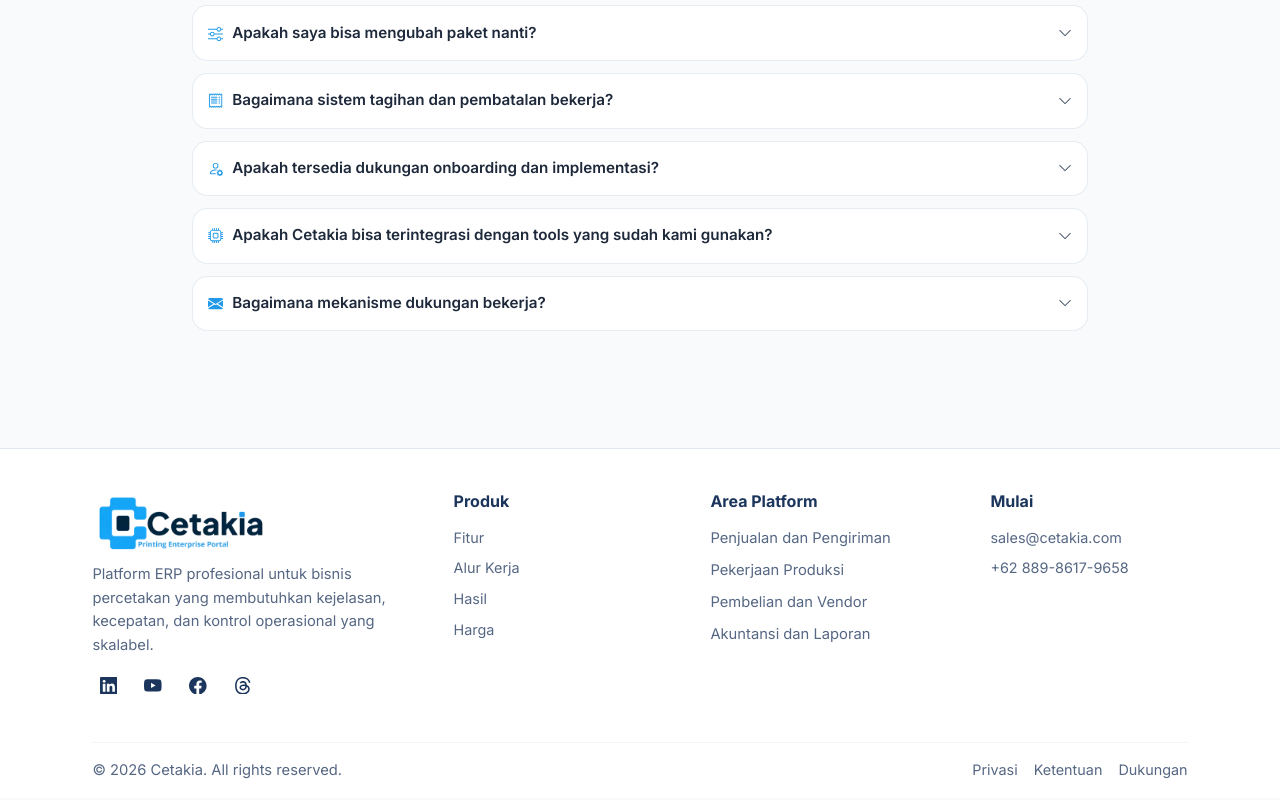
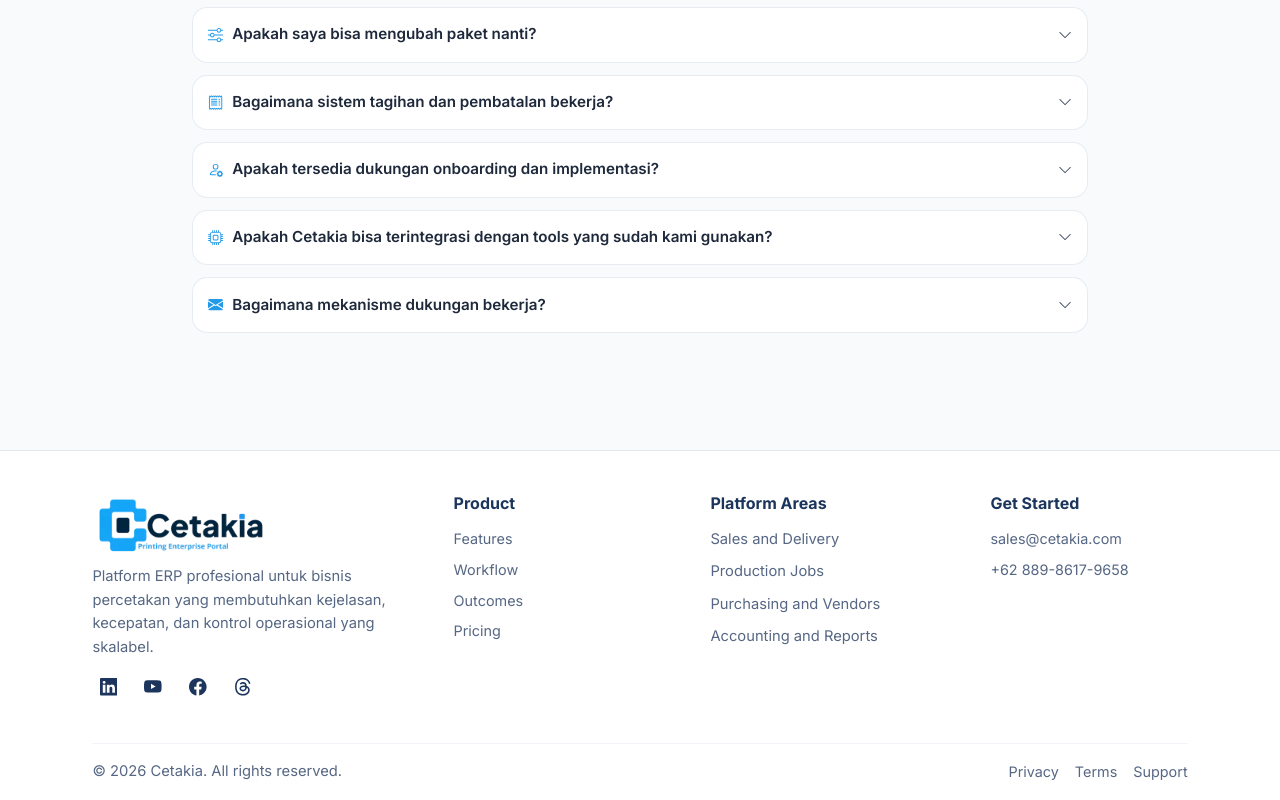
Before and after one commit to astrocoding/cetakia-blogs, a Next.js app: page / in a window 1280 px wide. Shown: the part 4403-5203 px from the top of the page. Built offline with nearby package versions, Linux system fonts and the light colour scheme; no server answers.

Commit message:
refactor(footer, pricing): fixed pricing CTA, fixed footer content

```diff
--- a/src/data/landing_content.json
+++ b/src/data/landing_content.json
@@ -1,5 +1,35 @@
 {
   "defaultLocale": "id",
+  "footer": {
+    "columns": [
+      {
+        "title": "Product",
+        "links": [
+          { "label": "Features", "href": "/#features" },
+          { "label": "Workflow", "href": "/#workflow" },
+          { "label": "Outcomes", "href": "/#outcomes" },
+          { "label": "Pricing", "href": "/#pricing" }
+        ]
+      },
+      {
+        "title": "Platform Areas",
+        "items": ["Sales and Delivery", "Production Jobs", "Purchasing and Vendors", "Accounting and Reports"]
+      },
+      {
+        "title": "Get Started",
+        "links": [
+          { "label": "sales@cetakia.com", "href": "mailto:sales@cetakia.com" },
+          { "label": "+62 889-8617-9658", "href": "tel:+6288986179658" }
+        ]
+      }
+    ],
+    "copyright": "© 2026 Cetakia. All rights reserved.",
+    "bottomLinks": [
+      { "label": "Privacy", "href": "#" },
+      { "label": "Terms", "href": "#" },
+      { "label": "Support", "href": "#" }
+    ]
+  },
   "locales": {
     "id": {
       "header": {
@@ -29,40 +59,7 @@
         ]
       },
       "footer": {
-        "description": "Platform ERP profesional untuk bisnis percetakan yang membutuhkan kejelasan, kecepatan, dan kontrol operasional yang skalabel.",
-        "columns": [
-          {
-            "title": "Produk",
-            "links": [
-              { "label": "Fitur", "href": "/#features" },
-              { "label": "Alur Kerja", "href": "/#workflow" },
-              { "label": "Hasil", "href": "/#outcomes" },
-              { "label": "Harga", "href": "/#pricing" }
-            ]
-          },
-          {
-            "title": "Area Platform",
-            "items": [
-              "Penjualan dan Pengiriman",
-              "Pekerjaan Produksi",
-              "Pembelian dan Vendor",
-              "Akuntansi dan Laporan"
-            ]
-          },
-          {
-            "title": "Mulai",
-            "links": [
-              { "label": "sales@cetakia.com", "href": "mailto:sales@cetakia.com" },
-              { "label": "+62 889-8617-9658", "href": "tel:+6288986179658" }
-            ]
-          }
-        ],
-        "copyright": "© 2026 Cetakia. All rights reserved.",
-        "bottomLinks": [
-          { "label": "Privasi", "href": "#" },
-          { "label": "Ketentuan", "href": "#" },
-          { "label": "Dukungan", "href": "#" }
-        ]
+        "description": "Platform ERP profesional untuk bisnis percetakan yang membutuhkan kejelasan, kecepatan, dan kontrol operasional yang skalabel."
       },
       "hero": {
         "eyebrow": "Sistem untuk Percetakan",
@@ -340,35 +337,7 @@
         ]
       },
       "footer": {
-        "description": "A professional ERP platform for printing businesses that need clarity, speed, and scalable control.",
-        "columns": [
-          {
-            "title": "Product",
-            "links": [
-              { "label": "Features", "href": "/#features" },
-              { "label": "Workflow", "href": "/#workflow" },
-              { "label": "Outcomes", "href": "/#outcomes" },
-              { "label": "Pricing", "href": "/#pricing" }
-            ]
-          },
-          {
-            "title": "Platform Areas",
-            "items": ["Sales and Delivery", "Production Jobs", "Purchasing and Vendors", "Accounting and Reports"]
-          },
-          {
-            "title": "Get Started",
-            "links": [
-              { "label": "sales@cetakia.com", "href": "mailto:sales@cetakia.com" },
-              { "label": "+62 889-8617-9658", "href": "tel:+6288986179658" }
-            ]
-          }
-        ],
-        "copyright": "© 2026 Cetakia. All rights reserved.",
-        "bottomLinks": [
-          { "label": "Privacy", "href": "#" },
-          { "label": "Terms", "href": "#" },
-          { "label": "Support", "href": "#" }
-        ]
+        "description": "A professional ERP platform for printing businesses that need clarity, speed, and scalable control."
       },
       "hero": {
         "eyebrow": "System for Printing",
--- a/src/features/landing/components/LandingPricingSection.tsx
+++ b/src/features/landing/components/LandingPricingSection.tsx
@@ -50,6 +50,9 @@
             {plan.recommended ? <span className="lp-recommend">{billingCopy.recommendedLabel}</span> : null}
             <h3>{plan.name}</h3>
             <p>{plan.description}</p>
+            <a href="#" className={`lp-price-card__cta lp-btn ${plan.ctaVariant === "solid" ? "lp-btn--solid" : "lp-btn--outline"} w-full justify-center`}>
+              {plan.ctaLabel}
+            </a>
             <div className="lp-price-row">
               <strong>{billing === "annual" ? plan.annualPrice : plan.monthlyPrice}</strong>
               <span>{plan.suffix}</span>
@@ -59,9 +62,6 @@
                 <li key={feature}>{feature}</li>
               ))}
             </ul>
-            <a href="#" className={`lp-btn ${plan.ctaVariant === "solid" ? "lp-btn--solid" : "lp-btn--outline"} w-full justify-center`}>
-              {plan.ctaLabel}
-            </a>
           </article>
         ))}
       </div>
--- a/src/features/landing/pages/LandingPageClient.tsx
+++ b/src/features/landing/pages/LandingPageClient.tsx
@@ -24,7 +24,7 @@
   return value === "id" || value === "en";
 }
 
-function buildLocalizedSite(site: SiteData, content: LandingPageContent): SiteData {
+function buildLocalizedSite(site: SiteData, contentRoot: LandingContentRoot, content: LandingPageContent): SiteData {
   return {
     ...site,
     primaryNavigation: content.navLinks,
@@ -43,10 +43,10 @@
     footer: {
       ...site.footer,
       description: content.footer.description,
-      columns: content.footer.columns,
+      columns: contentRoot.footer.columns,
       bottom: {
-        copyright: content.footer.copyright,
-        links: content.footer.bottomLinks,
+        copyright: contentRoot.footer.copyright,
+        links: contentRoot.footer.bottomLinks,
       },
     },
   };
@@ -73,7 +73,7 @@
     () => fallbackLocale,
   );
   const content = contentRoot.locales[locale] ?? contentRoot.locales[fallbackLocale];
-  const localizedSite = buildLocalizedSite(site, content);
+  const localizedSite = buildLocalizedSite(site, contentRoot, content);
 
   useEffect(() => {
     document.documentElement.lang = locale;
--- a/src/features/landing/types/landing.type.ts
+++ b/src/features/landing/types/landing.type.ts
@@ -60,9 +60,6 @@
   informationBar: InformationBarData;
   footer: {
     description: string;
-    columns: FooterColumn[];
-    copyright: string;
-    bottomLinks: NavLink[];
   };
   hero: {
     eyebrow: string;
@@ -139,5 +136,10 @@
 
 export type LandingContentRoot = {
   defaultLocale: LandingLocale;
+  footer: {
+    columns: FooterColumn[];
+    copyright: string;
+    bottomLinks: NavLink[];
+  };
   locales: Record<LandingLocale, LandingPageContent>;
 };
--- a/src/styles/shared/landing_page.css
+++ b/src/styles/shared/landing_page.css
@@ -470,6 +470,10 @@
   margin: 0;
 }
 
+.lp-price-card__cta {
+  margin-top: 0.1rem;
+}
+
 .lp-price-row {
   align-items: flex-end;
   border-bottom: 1px solid color-mix(in srgb, var(--ui-border-subtle) 72%, transparent);
```
